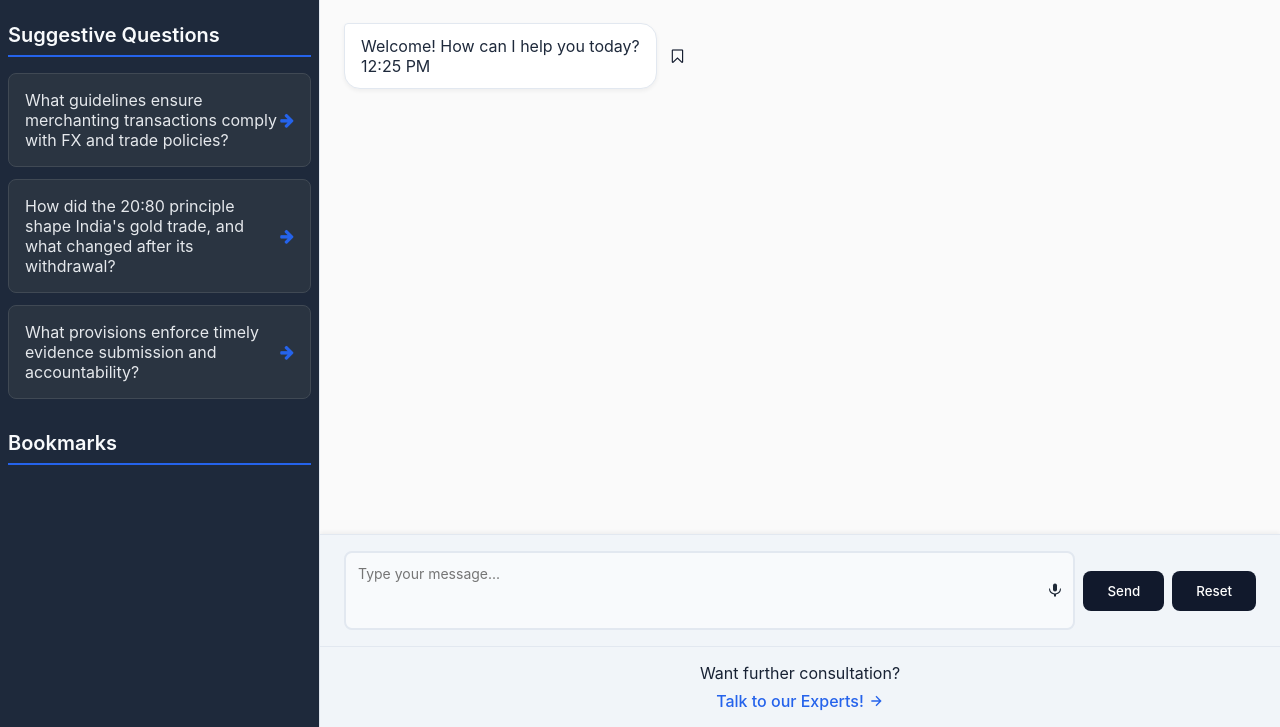
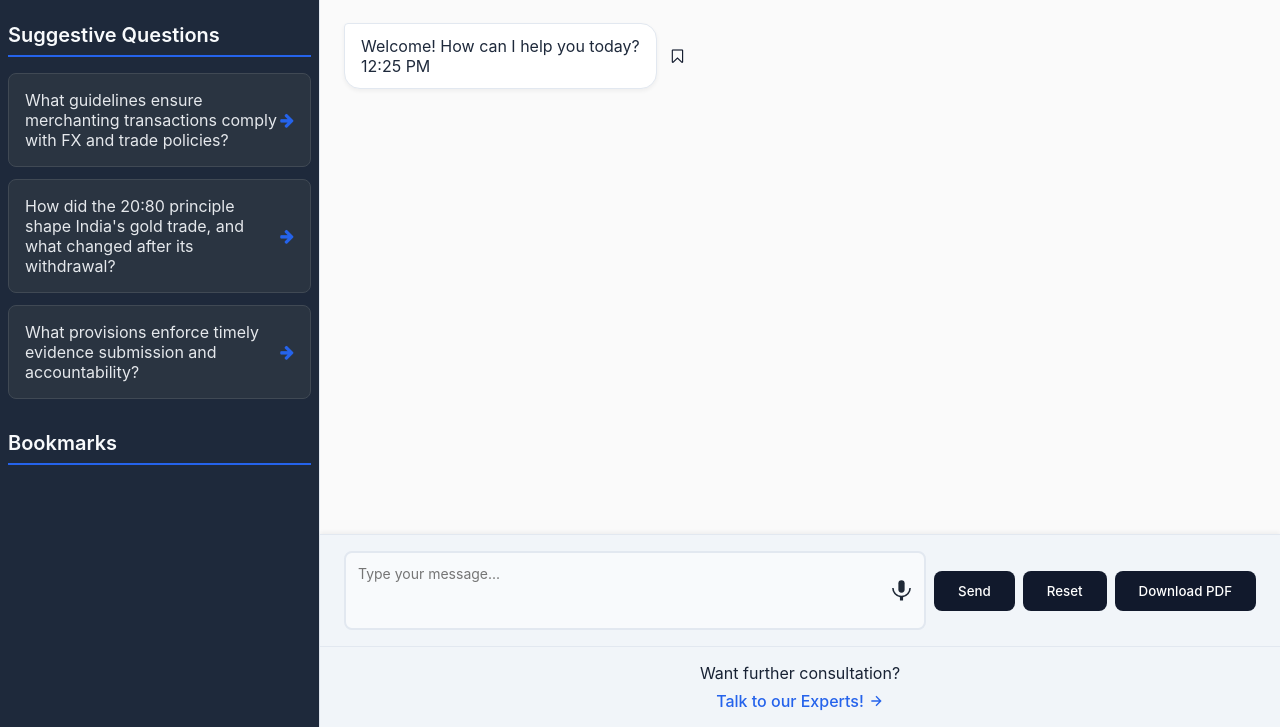
Before and after one commit to aniruddha2004/tradeGuru, a Flask app: page /chat in a window 1280 px wide. Shown: the part 73-800 px from the top of the page. Run offline with Flask 3, Linux system fonts and the light colour scheme.

Commit message:
Added download conversation history functionality

```diff
--- a/src/main.py
+++ b/src/main.py
@@ -1,8 +1,9 @@
+import io
 import os
 import smtplib
 import firebase_admin
 from firebase_admin import credentials, firestore
-from flask import Flask, render_template, request, jsonify, session
+from flask import Flask, render_template, request, jsonify, session, send_file
 from email.mime.multipart import MIMEMultipart
 from email.mime.text import MIMEText
 from email.mime.base import MIMEBase
@@ -107,48 +108,70 @@ def ask_question():
 
     return jsonify({"answer": answer})
 
-@app.route("/ask-expert", methods=["POST"])
-def ask_expert():
-    """Fetch conversation history, save it as a PDF, and email it to an expert."""
-    if "thread_id" not in session:
-        return jsonify({"message": "No conversation history found!"})
-
-    thread_id = session["thread_id"]
-    chat_logs = db.collection("chat_logs").where("thread_id", "==", thread_id).order_by("timestamp").stream()
-
-    pdf_filename = f"Chat_Log_Report_{thread_id}.pdf"
-
-    # Create a PDF document with proper formatting
-    doc = SimpleDocTemplate(pdf_filename, pagesize=letter)
+def generate_chat_pdf(thread_id, purpose):
+    """
+    Generate a PDF of the chat logs for the given thread_id.
+    Returns a BytesIO buffer containing the PDF.
+    """
+    pdf_buffer = io.BytesIO()
+    doc = SimpleDocTemplate(pdf_buffer, pagesize=letter)
     styles = getSampleStyleSheet()
     elements = []
 
-    # Add Title
-    elements.append(Paragraph(f"<b>Overview : </b>This document contains a detailed record of the uers interaction with the Trade Guru Chatbot. It includes all the questions the user asked and the chatbot’s responses, providing a structured reference for your queries related to election data. This report has been generated as per our users request to get their questions answered by an expert.</p><br/><br/><br/><br/>", styles["Normal"]))
+    if purpose == "download" :
+        message = f"<b>Overview : </b> This document contains a detailed record of the user's interaction with the TradeGuru.<br/>It includes all the questions the user asked and the chatbot’s responses, providing a structured reference.<br/><br/><br/><br/>"
+    else :
+        message = f"<b>Overview : </b>This document contains a detailed record of the users interaction with the TradeGuru Chatbot. It includes all the questions the user asked and the chatbot’s responses, providing a structured reference for all the queries. This report has been generated as per our users request to get their questions answered by an expert.</p><br/><br/><br/><br/>"
 
+    # Add title/overview
+    elements.append(Paragraph(
+        message,
+        styles["Normal"]
+    ))
+
+    # Fetch chat logs and add entries
+    chat_logs = db.collection("chat_logs").where("thread_id", "==", thread_id).order_by("timestamp").stream()
     for log in chat_logs:
         data = log.to_dict()
-
-        # Add User Message
         elements.append(Paragraph(f"<b>User:</b> {data['user_query']}", styles["Normal"]))
         elements.append(Paragraph(f"<b>Chatbot:</b> {data['assistant_response']}", styles["Normal"]))
-
-        # Add spacing
         elements.append(Paragraph("<br/><br/>", styles["Normal"]))
 
-    # Build PDF
+    # Build the PDF into the buffer and reset the pointer to the beginning
     doc.build(elements)
+    pdf_buffer.seek(0)
+    return pdf_buffer
 
-    # Send Email
-    send_email(pdf_filename, EXPERT_EMAIL)
 
-    # Delete the PDF after sending
-    os.remove(pdf_filename)
+# New endpoint for downloading the PDF
+@app.route('/download-pdf', methods=['GET'])
+def download_pdf():
+    if "thread_id" not in session:
+        return jsonify({"message": "There has not been any conversation till now! Nothing to send to expert."})
+    thread_id = session["thread_id"]
 
-    return jsonify({"message": "Conversation history sent to expert successfully!"})
+    pdf_buffer = generate_chat_pdf(thread_id, "download")
+    return send_file(pdf_buffer,
+                     as_attachment=True,
+                     download_name='conversation.pdf',
+                     mimetype='application/pdf')
 
-def send_email(pdf_filename, recipient_email):
-    """Send the conversation PDF via email."""
+
+@app.route('/ask-expert', methods=['POST'])
+def ask_expert():
+    if "thread_id" not in session:
+        return jsonify({"message": "There has not been any conversation till now! Nothing to send to expert."})
+    thread_id = session["thread_id"]
+
+    pdf_buffer = generate_chat_pdf(thread_id, "expert")
+    pdf_bytes = pdf_buffer.getvalue()
+    send_email(pdf_bytes, EXPERT_EMAIL)  # Updated send_email to accept PDF bytes.
+
+    return jsonify({"message": "Your conversation history has been successfully sent to an expert! You'll receive a response soon."})
+
+
+def send_email(pdf_data, recipient_email):
+    """Send the conversation PDF (provided as bytes) via email."""
     msg = MIMEMultipart()
     msg["From"] = EMAIL_SENDER
     msg["To"] = recipient_email
@@ -157,19 +180,19 @@ def send_email(pdf_filename, recipient_email):
     body = "Attached is the conversation history for expert review."
     msg.attach(MIMEText(body, "plain"))
 
-    attachment = open(pdf_filename, "rb")
     part = MIMEBase("application", "octet-stream")
-    part.set_payload(attachment.read())
+    part.set_payload(pdf_data)
     encoders.encode_base64(part)
-    part.add_header("Content-Disposition", f"attachment; filename={pdf_filename}")
+    # Provide a default filename for the attachment
+    part.add_header("Content-Disposition", 'attachment; filename="conversation.pdf"')
     msg.attach(part)
-    attachment.close()
 
     server = smtplib.SMTP(SMTP_SERVER, SMTP_PORT)
     server.starttls()
     server.login(EMAIL_SENDER, EMAIL_PASSWORD)
     server.sendmail(EMAIL_SENDER, recipient_email, msg.as_string())
     server.quit()
+
 
 @app.route("/reset-session", methods=["POST"])
 def reset_session():
--- a/src/static/js/chat-script.js
+++ b/src/static/js/chat-script.js
@@ -235,16 +235,14 @@ document.querySelector(".expert-link").addEventListener("click", () => {
       const newTimestamp = new Date().toISOString();
       const responseMessage = {
         id: messages.length + 1,
-        content:
-          "Your request has been successfully sent to an expert! You'll receive a response soon.",
+        content: data.message,
         sender: "assistant",
         timestamp: newTimestamp,
         loader: false,
       };
       document.getElementById("loading-message").remove();
       renderMessage(responseMessage);
-    })
-    .then((data) => alert(data.message));
+    });
 });
 
 if (SpeechRecognition) {
@@ -254,15 +252,18 @@ if (SpeechRecognition) {
 
   voiceButton.addEventListener("click", () => {
     messageInput.focus();
-    recognition.start();
+    // Toggle the voice recording state
+    if (voiceButton.classList.contains("recording")) {
+      recognition.stop();
+    } else {
+      recognition.start();
+    }
   });
 
-  // When the mic starts recording:
   recognition.addEventListener("start", () => {
     voiceButton.classList.add("recording");
   });
 
-  // When the mic stops recording:
   recognition.addEventListener("end", () => {
     voiceButton.classList.remove("recording");
   });
@@ -270,13 +271,12 @@ if (SpeechRecognition) {
   recognition.addEventListener("result", (event) => {
     const transcript = event.results[0][0].transcript;
     messageInput.value += (messageInput.value ? " " : "") + transcript;
-    voiceButton.style.display = "none";
-    messageInput.dispatchEvent(new Event('input'));
   });
 } else {
   console.warn("Speech Recognition not supported in this browser.");
   voiceButton.style.display = "none";
 }
+
 
 // Define your suggestion queries
 const suggestions = [
@@ -325,3 +325,62 @@ window.addEventListener("load", () => {
     resetChat();
   }
 });
+
+document.getElementById('downloadPdfButton').addEventListener('click', async () => {
+  const timestamp = new Date().toISOString();
+  try {
+    const response = await fetch('/download-pdf');
+    const contentType = response.headers.get('Content-Type');
+
+    if (contentType && contentType.includes('application/json')) {
+      // The backend returned a JSON error message (no conversation found)
+      const data = await response.json();
+      const responseMessage = {
+        id: messages.length + 1,
+        content: data.message,
+        sender: "assistant",
+        timestamp,
+        loader: false,
+      };
+      renderMessage(responseMessage)
+    } else if (contentType && contentType.includes('application/pdf')) {
+      // The backend returned a PDF; proceed to download it
+      const blob = await response.blob();
+      const url = window.URL.createObjectURL(blob);
+      const a = document.createElement('a');
+      a.href = url;
+      a.download = 'conversation.pdf';
+      document.body.appendChild(a);
+      a.click();
+      a.remove();
+      window.URL.revokeObjectURL(url);
+      const responseMessage = {
+        id: messages.length + 1,
+        content: "PDF downloaded successfully!",
+        sender: "assistant",
+        timestamp,
+        loader: false,
+      };
+      renderMessage(responseMessage)
+    } else {
+      const responseMessage = {
+        id: messages.length + 1,
+        content: "An error occurred while downloading the PDF.",
+        sender: "assistant",
+        timestamp,
+        loader: false,
+      };
+      renderMessage(responseMessage)
+    }
+  } catch (error) {
+    console.error(error);
+    const responseMessage = {
+      id: messages.length + 1,
+      content: "An error occurred while downloading the PDF.",
+      sender: "assistant",
+      timestamp,
+      loader: false,
+    };
+    renderMessage(responseMessage)
+  }
+});
--- a/src/templates/chat.html
+++ b/src/templates/chat.html
@@ -102,8 +102,8 @@
                   >
                     <svg
                       xmlns="http://www.w3.org/2000/svg"
-                      width="16"
-                      height="16"
+                      width="25"
+                      height="25"
                       fill="currentColor"
                       viewBox="0 0 16 16"
                     >
@@ -121,6 +121,7 @@
                 <button type="submit" class="send-button" id="reset-btn">
                   Reset
                 </button>
+                <button id="downloadPdfButton" class="send-button">Download PDF</button>
               </form>
             </div>
             <div class="expert-section">
```
Also changed, not shown: vercel.json (deleted), 2 other files.
